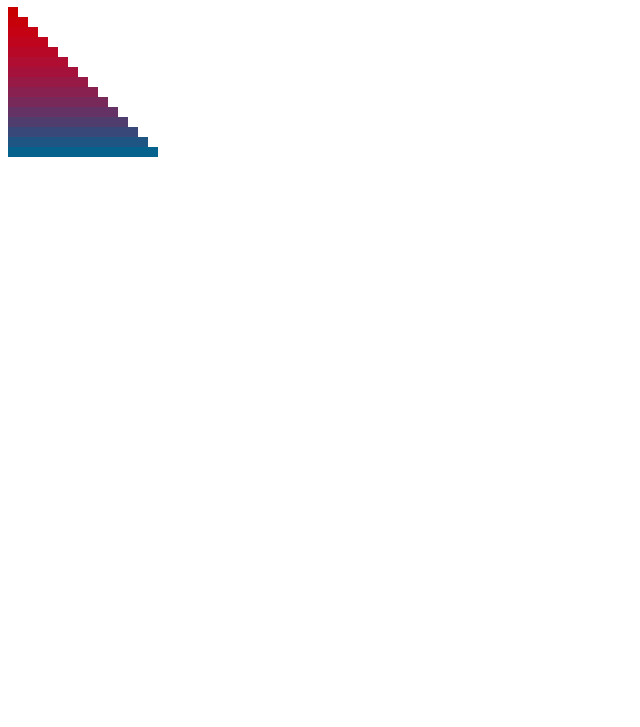
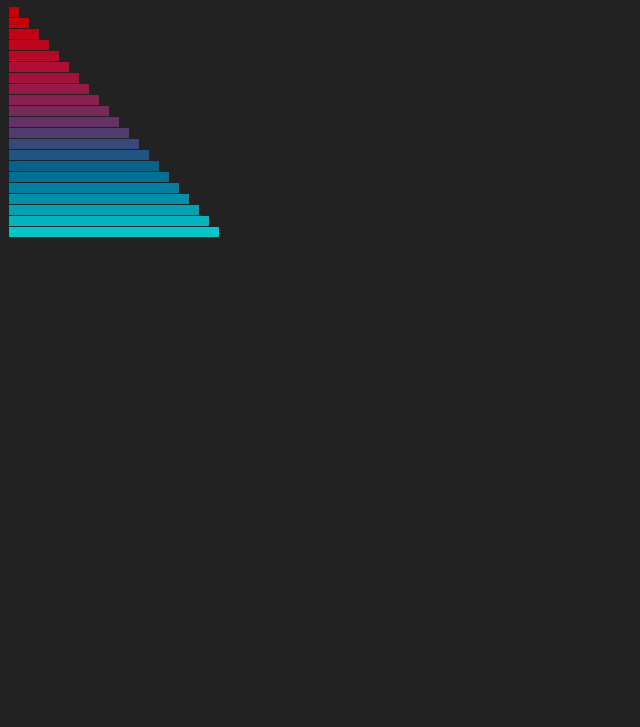
Before and after one commit to thiefunny/20200526-c, a plain HTML site: page index.html in a window 1280 px wide. Shown: the part 73-800 px from the top of the page, without its empty margins (0-640 px from the left). Drawn offline with Linux system fonts and the light colour scheme.

Commit message:
paseczki 2

```diff
--- a/index.html
+++ b/index.html
@@ -25,7 +25,14 @@
         <div></div>
         <div></div>
         <div></div>
+        <div></div>
+        <div></div>
+        <div></div>
+        <div></div>
+        <div></div>
+        <div></div>
     </div>
+
     <script src="app.js"></script>
 </body>
 
--- a/styles.css
+++ b/styles.css
@@ -1,4 +1,8 @@
+body {
+    background: #222;
+    color: #444;
+}
+
 div :not(.parent) {
-    /* margin: 10px; */
-    /* display: inline-block; */
+    margin: 1px;
 }
```
